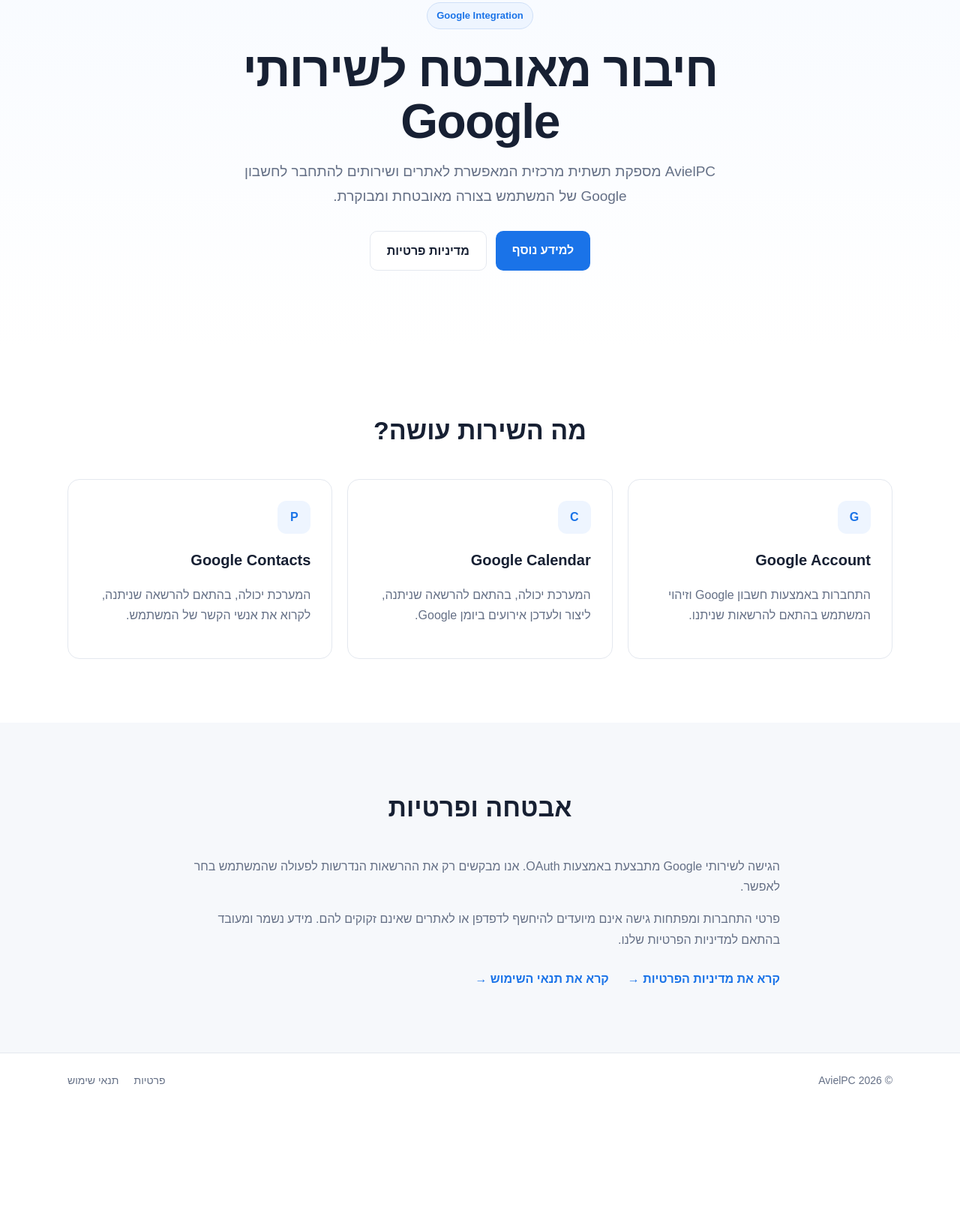
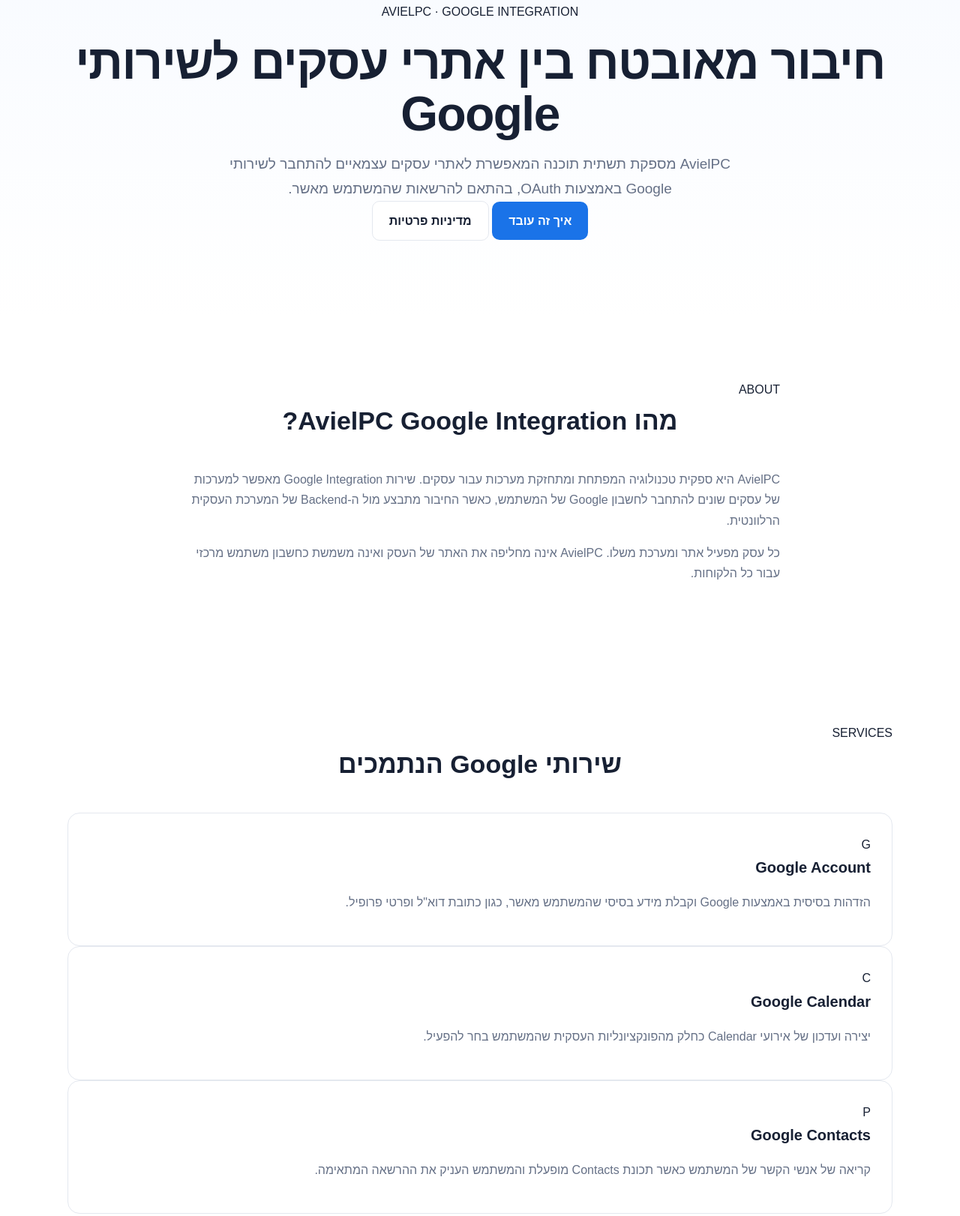
Before and after one commit to avielpc/calendarBiz, a plain HTML site: page index.html in a window 1280 px wide. Shown: the part 178-1800 px from the top of the page at 75% size. Before the commit the page ends 1657 px from the top, so only its background shows below. Drawn offline with Linux system fonts and the light colour scheme.

Commit message:
Revise index.html for AvielPC Google Integration
Updated the HTML structure and content for the AvielPC Google Integration page, including changes to meta tags, header, sections, and footer.

```diff
--- a/index.html
+++ b/index.html
@@ -1,20 +1,21 @@
-<!DOCTYPE html>
+<!doctype html>
 <html lang="he" dir="rtl">
 <head>
-  <meta charset="UTF-8">
-  <meta name="viewport" content="width=device-width, initial-scale=1.0">
-  <meta name="description" content="AvielPC — שירות מרכזי לחיבור מאובטח לשירותי Google.">
-  <title>AvielPC | חיבור לשירותי Google</title>
+  <meta charset="utf-8">
+  <meta name="viewport" content="width=device-width, initial-scale=1">
+  <meta name="description" content="AvielPC Google Integration — תשתית לחיבור אתרי עסקים לשירותי Google באמצעות OAuth.">
+  <title>AvielPC Google Integration</title>
   <link rel="stylesheet" href="style.css">
 </head>
 <body>
-  <header class="site-header">
+<header class="header">
   <div class="container nav">
-      <a class="logo" href="/">AvielPC</a>
+    <a class="brand" href="/">AvielPC</a>
     <nav>
       <a href="#about">אודות</a>
+      <a href="#services">שירותים</a>
       <a href="#security">אבטחה</a>
-        <a href="/privacy.html">מדיניות פרטיות</a>
+      <a href="/privacy.html">פרטיות</a>
       <a href="/terms.html">תנאי שימוש</a>
     </nav>
   </div>
@@ -22,74 +23,91 @@
 
 <main>
 <section class="hero">
-      <div class="container hero-content">
-        <div class="badge">Google Integration</div>
-        <h1>חיבור מאובטח לשירותי Google</h1>
+  <div class="container hero-inner">
+    <span class="eyebrow">AVIELPC · GOOGLE INTEGRATION</span>
+    <h1>חיבור מאובטח בין אתרי עסקים לשירותי Google</h1>
     <p>
-          AvielPC מספקת תשתית מרכזית המאפשרת לאתרים ושירותים להתחבר
-          לחשבון Google של המשתמש בצורה מאובטחת ומבוקרת.
+      AvielPC מספקת תשתית תוכנה המאפשרת לאתרי עסקים עצמאיים להתחבר
+      לשירותי Google באמצעות OAuth, בהתאם להרשאות שהמשתמש מאשר.
     </p>
-        <div class="actions">
-          <a class="button primary" href="#about">למידע נוסף</a>
+    <div class="buttons">
+      <a class="button primary" href="#services">איך זה עובד</a>
       <a class="button secondary" href="/privacy.html">מדיניות פרטיות</a>
     </div>
   </div>
 </section>
 
 <section id="about" class="section">
+  <div class="container narrow">
+    <span class="section-label">ABOUT</span>
+    <h2>מהו AvielPC Google Integration?</h2>
+    <p>
+      AvielPC היא ספקית טכנולוגיה המפתחת ומתחזקת מערכות עבור עסקים.
+      שירות Google Integration מאפשר למערכות של עסקים שונים להתחבר
+      לחשבון Google של המשתמש, כאשר החיבור מתבצע מול ה-Backend של
+      המערכת העסקית הרלוונטית.
+    </p>
+    <p>
+      כל עסק מפעיל אתר ומערכת משלו. AvielPC אינה מחליפה את האתר של העסק
+      ואינה משמשת כחשבון משתמש מרכזי עבור כל הלקוחות.
+    </p>
+  </div>
+</section>
+
+<section id="services" class="section soft">
   <div class="container">
-        <h2>מה השירות עושה?</h2>
-        <div class="cards">
+    <span class="section-label">SERVICES</span>
+    <h2>שירותי Google הנתמכים</h2>
+    <div class="grid">
       <article class="card">
-            <div class="icon">G</div>
+        <div class="card-icon">G</div>
         <h3>Google Account</h3>
-            <p>התחברות באמצעות חשבון Google וזיהוי המשתמש בהתאם להרשאות שניתנו.</p>
+        <p>הזדהות בסיסית באמצעות Google וקבלת מידע בסיסי שהמשתמש מאשר, כגון כתובת דוא"ל ופרטי פרופיל.</p>
       </article>
-
       <article class="card">
-            <div class="icon">C</div>
+        <div class="card-icon">C</div>
         <h3>Google Calendar</h3>
-            <p>המערכת יכולה, בהתאם להרשאה שניתנה, ליצור ולעדכן אירועים ביומן Google.</p>
+        <p>יצירה ועדכון של אירועי Calendar כחלק מהפונקציונליות העסקית שהמשתמש בחר להפעיל.</p>
       </article>
-
       <article class="card">
-            <div class="icon">P</div>
+        <div class="card-icon">P</div>
         <h3>Google Contacts</h3>
-            <p>המערכת יכולה, בהתאם להרשאה שניתנה, לקרוא את אנשי הקשר של המשתמש.</p>
+        <p>קריאה של אנשי הקשר של המשתמש כאשר תכונת Contacts מופעלת והמשתמש העניק את ההרשאה המתאימה.</p>
       </article>
     </div>
   </div>
 </section>
 
-    <section id="security" class="section section-alt">
+<section id="security" class="section">
   <div class="container narrow">
-        <h2>אבטחה ופרטיות</h2>
+    <span class="section-label">SECURITY & PRIVACY</span>
+    <h2>הפרדה ואבטחה</h2>
+    <div class="security-list">
+      <div><strong>OAuth</strong><p>הגישה לחשבון Google מתבצעת באמצעות מנגנון OAuth של Google. הסיסמה של המשתמש אינה נמסרת ל-AvielPC.</p></div>
+      <div><strong>Backend</strong><p>הטיפול בהרשאות Google מתבצע בצד השרת של המערכת העסקית ולא באמצעות חשיפת Refresh Token לדפדפן.</p></div>
+      <div><strong>הפרדת לקוחות</strong><p>כל אתר עסקי ומערכת Backend של לקוח מטפלים בחיבורי Google של אותה מערכת. נתוני לקוח אינם מיועדים לשיתוף עם לקוח אחר.</p></div>
+      <div><strong>מינימום הרשאות</strong><p>המערכת מבקשת הרשאות Google בהתאם לפונקציות שהיא מספקת, ולא הרשאות שאינן נדרשות.</p></div>
+    </div>
+    <div class="notice">
+      <strong>Google API User Data Policy</strong>
       <p>
-          הגישה לשירותי Google מתבצעת באמצעות OAuth. אנו מבקשים רק את ההרשאות
-          הנדרשות לפעולה שהמשתמש בחר לאפשר.
+        השימוש של AvielPC במידע המתקבל מ-Google APIs ייעשה בהתאם ל-Google API Services User Data Policy,
+        לרבות דרישות Limited Use.
       </p>
-        <p>
-          פרטי התחברות ומפתחות גישה אינם מיועדים להיחשף לדפדפן או לאתרים
-          שאינם זקוקים להם. מידע נשמר ומעובד בהתאם למדיניות הפרטיות שלנו.
-        </p>
-        <div class="policy-links">
-          <a href="/privacy.html">קרא את מדיניות הפרטיות →</a>
-          <a href="/terms.html">קרא את תנאי השימוש →</a>
     </div>
   </div>
 </section>
 </main>
 
-  <footer class="footer">
-    <div class="container footer-inner">
+<footer>
+  <div class="container footer">
     <span>© <span id="year"></span> AvielPC</span>
     <div>
-        <a href="/privacy.html">פרטיות</a>
+      <a href="/privacy.html">מדיניות פרטיות</a>
       <a href="/terms.html">תנאי שימוש</a>
     </div>
   </div>
 </footer>
-
-  <script src="script.js"></script>
+<script>document.getElementById("year").textContent = new Date().getFullYear();</script>
 </body>
 </html>
```
Lines whose indentation alone changed are shown as unchanged.
